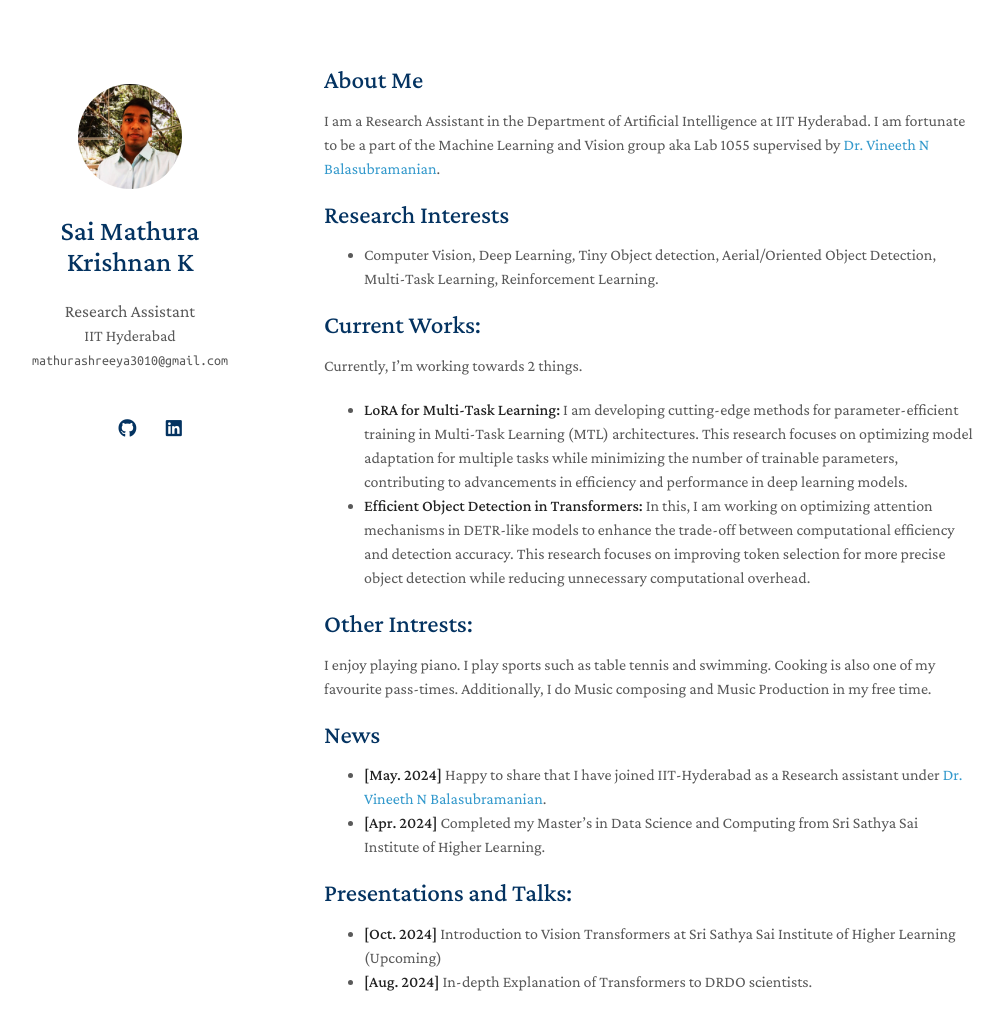
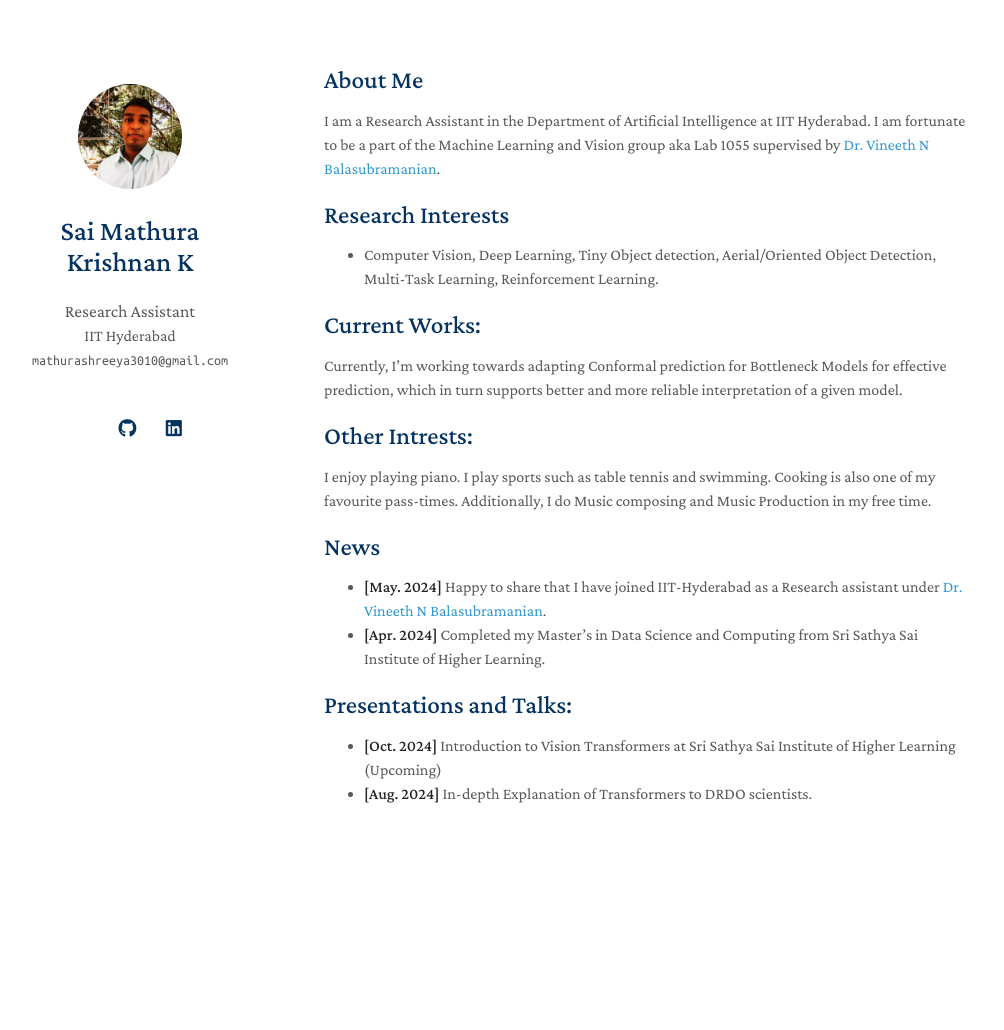
Before and after one commit to saimathura/saimathura.github.io, a Jekyll site: the page built from index.md, in a window 1280 px wide and 1088 px high. Shown: the top 1030 px of the window, without its empty margins (146-1150 px from the left). Built offline with Jekyll 4.4.1, drawn with Linux system fonts in a browser that asks for light colours; nearby versions of some CDN libraries; a style sheet for code colours, icons or effects is not loaded; our own code applies the rules of GitHub Pages for plain Markdown files.

Commit message:
Revise current works and interests in index.md
Updated current works section to reflect new research focus on adapting Conformal prediction for Bottleneck Models.

```diff
--- a/index.md
+++ b/index.md
@@ -12,9 +12,8 @@ I am a Research Assistant in the Department of Artificial Intelligence at IIT Hy
 
 ## Current Works:
 
-Currently, I'm working towards 2 things.
-- **LoRA for Multi-Task Learning:** I am developing cutting-edge methods for parameter-efficient training in Multi-Task Learning (MTL) architectures. This research focuses on optimizing model adaptation for multiple tasks while minimizing the number of trainable parameters, contributing to advancements in efficiency and performance in deep learning models.
-- **Efficient Object Detection in Transformers:** In this, I am working on optimizing attention mechanisms in DETR-like models to enhance the trade-off between computational efficiency and detection accuracy. This research focuses on improving token selection for more precise object detection while reducing unnecessary computational overhead.
+Currently, I'm working towards adapting Conformal prediction for Bottleneck Models for effective prediction, which in turn supports better and more reliable interpretation of a given model.
+
 
 ## Other Intrests:
 I enjoy playing piano. I play sports such as table tennis and swimming. Cooking is also one of my favourite pass-times. Additionally, I do Music composing and Music Production in my free time.
```
